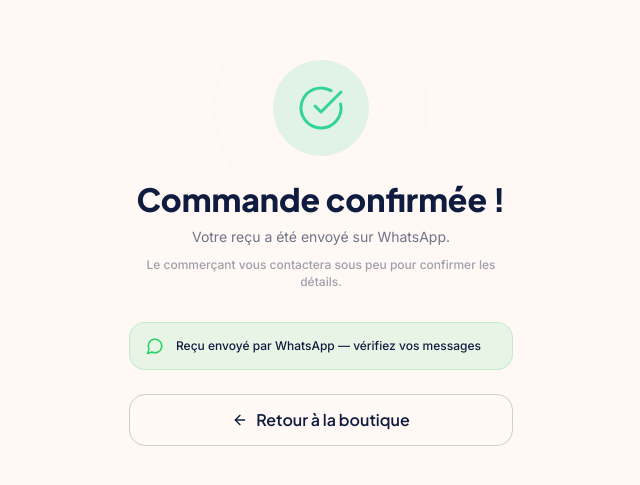
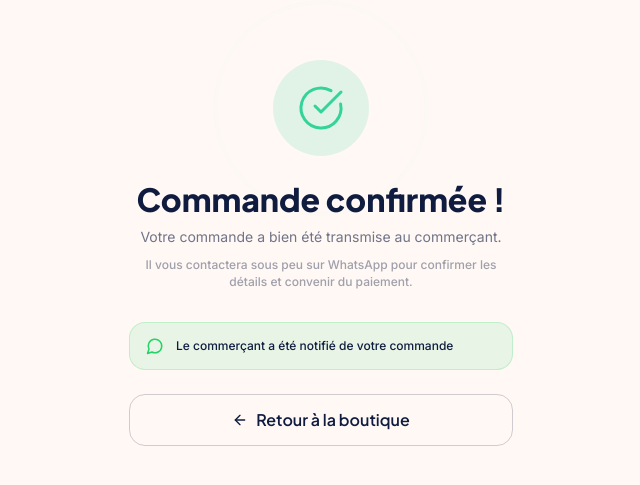
Before and after one commit to OBJ-MK/wakanect-frontend, a React (Vite) app: page /boutique/1/confirmation in a window 1280 px wide. Shown: the part 147-632 px from the top of the page, without its empty margins (319-959 px from the left). Built offline with nearby package versions, Linux system fonts and the light colour scheme; no server answers.

Commit message:
reglage de bug

```diff
--- a/src/pages/admin/SantePage.jsx
+++ b/src/pages/admin/SantePage.jsx
@@ -98,6 +98,27 @@ export default function SantePage() {
         </div>
       )}
 
+      {/* Intégrations (variables d'environnement configurées côté serveur) */}
+      {!loading && data?.integrations && (
+        <div className="bg-white rounded-xl shadow-admin-card p-5">
+          <h3 className="text-h3 font-semibold text-navy mb-4">Intégrations</h3>
+          <div className="grid grid-cols-2 lg:grid-cols-3 gap-3">
+            {data.integrations.map((it) => (
+              <div
+                key={it.name}
+                className={`flex items-center gap-2 px-3 py-2.5 rounded-lg ring-1 ${
+                  it.ok ? 'ring-wa-green/30 bg-wa-green/5' : 'ring-danger/20 bg-danger/5'
+                }`}
+              >
+                <div className={`w-2 h-2 rounded-full shrink-0 ${it.ok ? 'bg-wa-green' : 'bg-danger'}`} />
+                <span className="text-label text-admin-ink flex-1">{it.name}</span>
+                {!it.ok && <span className="text-micro font-medium text-danger">non configurée</span>}
+              </div>
+            ))}
+          </div>
+        </div>
+      )}
+
       {/* Taux d'erreur par dépendance */}
       {!loading && (
         <div className="bg-white rounded-xl shadow-admin-card p-5">
--- a/src/pages/public/ConfirmationPage.jsx
+++ b/src/pages/public/ConfirmationPage.jsx
@@ -20,17 +20,17 @@ export function ConfirmationPage() {
           Commande confirmée !
         </h1>
         <p className="text-body text-navy/60 dark:text-white/60 mb-2">
-          Votre reçu a été envoyé sur WhatsApp.
+          Votre commande a bien été transmise au commerçant.
         </p>
         <p className="text-label text-navy/40 dark:text-white/40 mb-8">
-          Le commerçant vous contactera sous peu pour confirmer les détails.
+          Il vous contactera sous peu sur WhatsApp pour confirmer les détails et convenir du paiement.
         </p>
 
-        {/* WhatsApp confirmation note */}
+        {/* Notification note — le commerçant est notifié, pas le client (pas de reçu WhatsApp envoyé) */}
         <div className="w-full flex items-center gap-3 px-4 py-3.5 rounded-2xl bg-wa-green/10 border border-wa-green/20 mb-6">
           <MessageCircle size={18} className="text-wa-green shrink-0" />
           <p className="text-label text-navy dark:text-white/80 text-left">
-            Reçu envoyé par WhatsApp — vérifiez vos messages
+            Le commerçant a été notifié de votre commande
           </p>
         </div>
 
```
